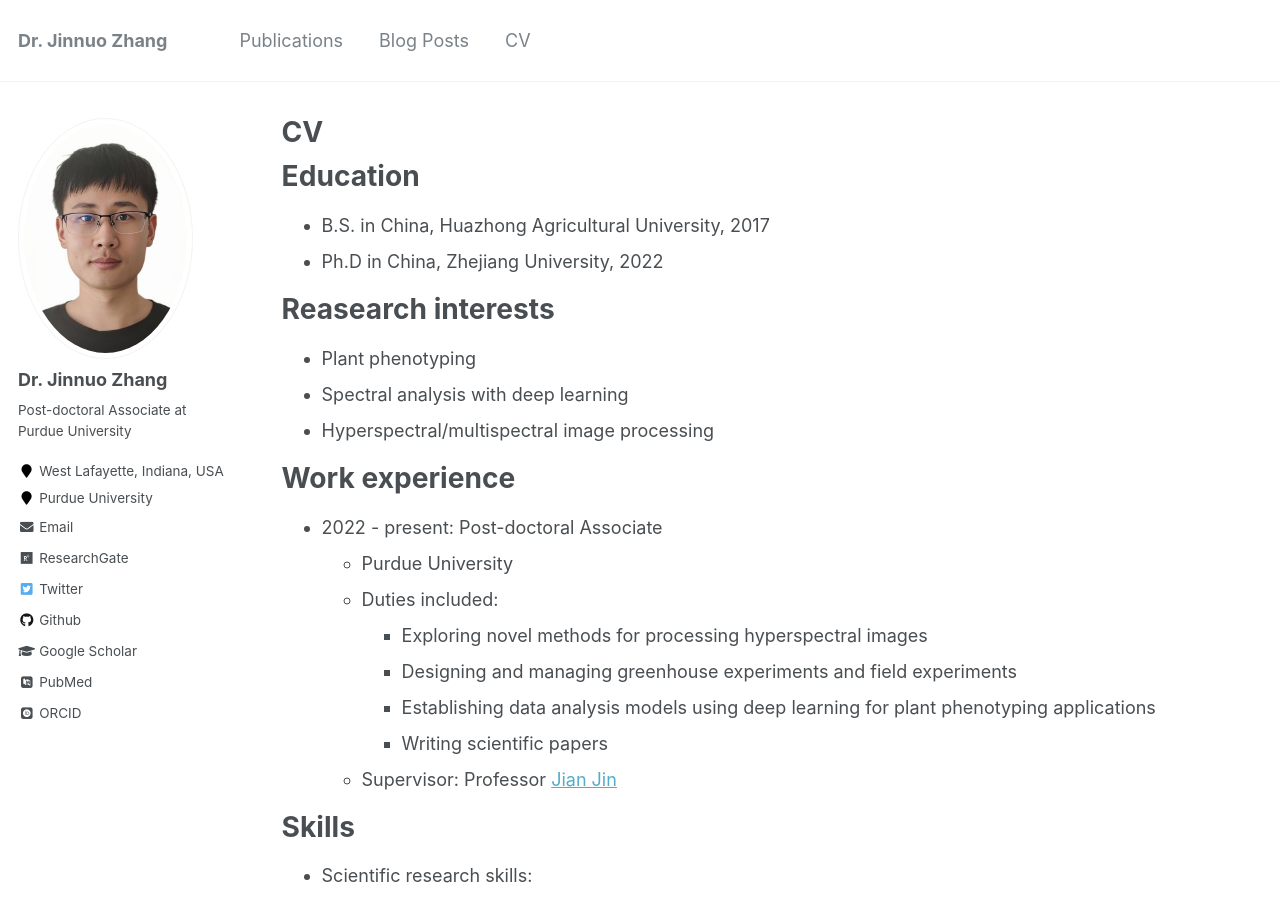
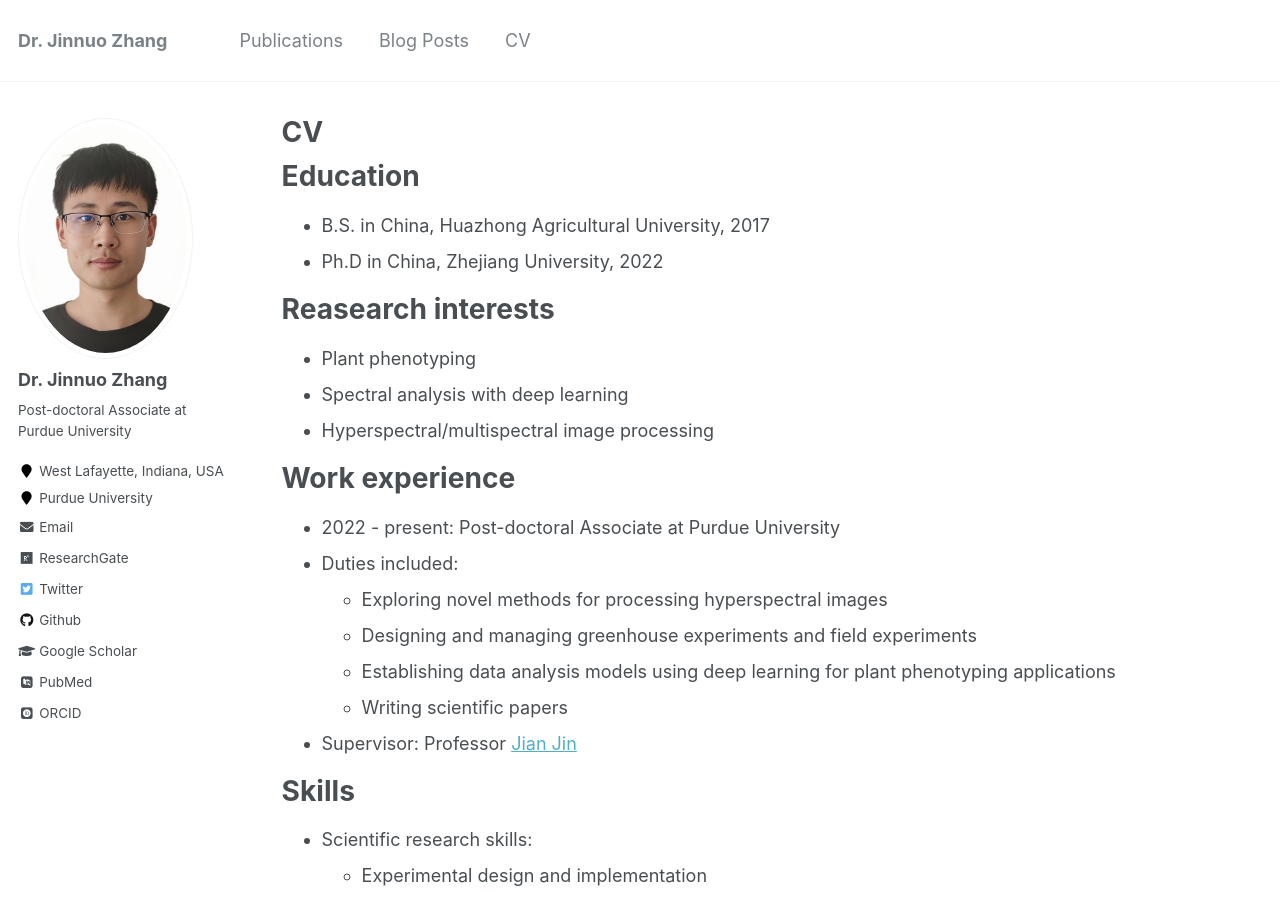
Before and after one commit to jinnuozhang/jinnuozhang.github.io, a Jekyll site: the page built from _pages/cv.md, in a window 1280 px wide and 900 px high. Built offline with Jekyll 4.4.1, drawn with Linux system fonts in a browser that asks for light colours; some web fonts are replaced.

Commit message:
Version 2.1

```diff
--- a/_pages/cv.md
+++ b/_pages/cv.md
@@ -22,14 +22,13 @@ Reasearch interests
 
 Work experience
 ======
-* 2022 - present: Post-doctoral Associate
-  * Purdue University
-  * Duties included:
+* 2022 - present: Post-doctoral Associate at Purdue University
+* Duties included:
     * Exploring novel methods for processing hyperspectral images
     * Designing and managing greenhouse experiments and field experiments
     * Establishing data analysis models using deep learning for plant phenotyping applications
     * Writing scientific papers
-  * Supervisor: Professor [Jian Jin](https://scholar.google.com.hk/citations?hl=en&user=rt8TzCkAAAAJ)
+* Supervisor: Professor [Jian Jin](https://scholar.google.com.hk/citations?hl=en&user=rt8TzCkAAAAJ)
 
 Skills
 ======
```
Also changed, not shown: _publications/2009-10-01-paper-title-number-1.md (+1 -1 lines).
